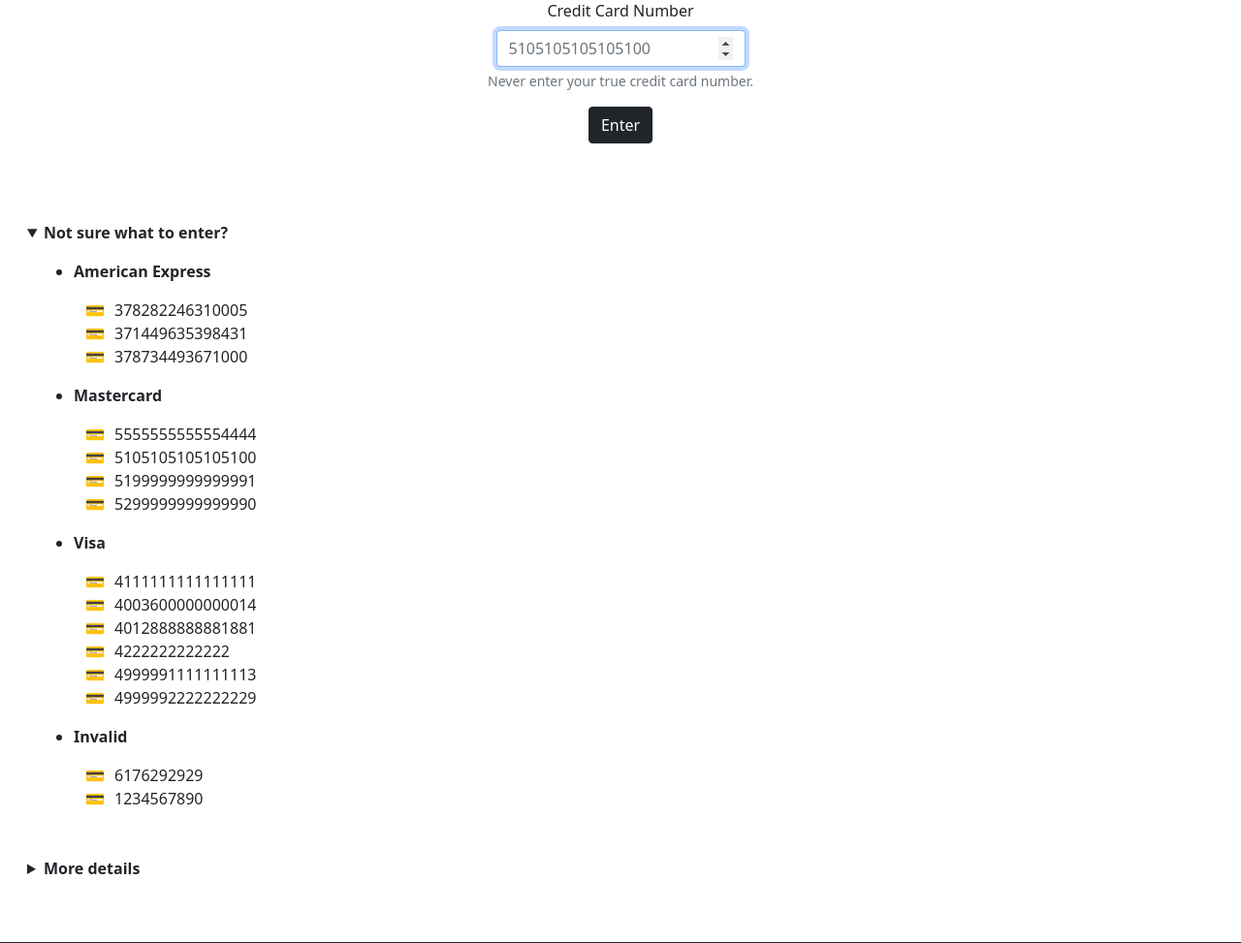
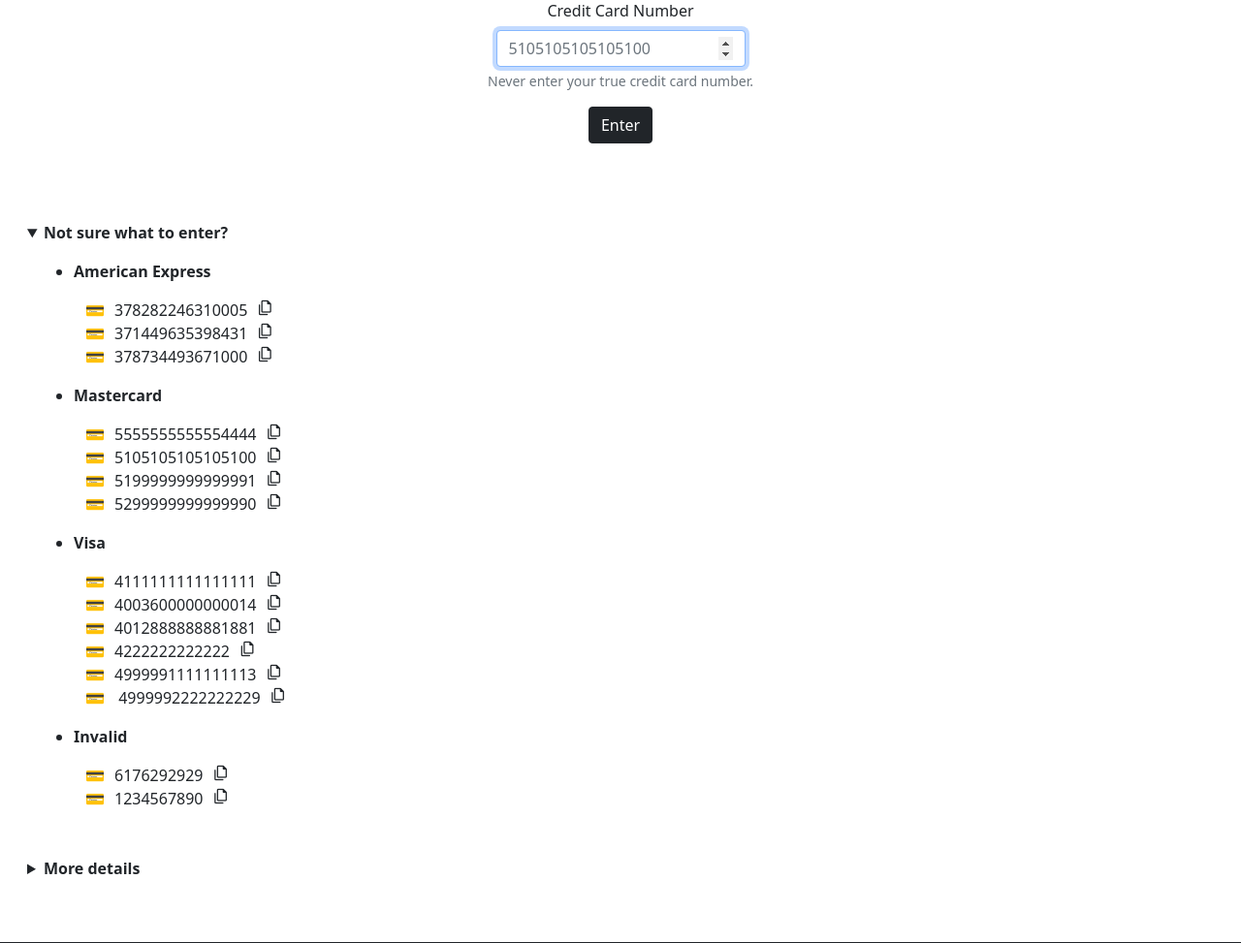
Before and after one commit to SiegfredLorelle/compiled-50, a Flask app: page /credit in a window 1280 px wide, after a click on "Not sure what to enter?". Shown: the part 262-1235 px from the top of the page at 97% size. Run offline with Flask 2, Linux system fonts and the light colour scheme; some libraries are stand-ins or nearby versions; some web fonts are replaced.

Commit message:
16th commit - add copy button in suggested card numbers in credit page but not yet working correctly

```diff
--- a/app.py
+++ b/app.py
@@ -104,7 +104,7 @@ def credit():
 
 
 # credit page
-# add js for copy on clipboard of numbers to test
+# add js for copy on clipboard of numbers to test and msg on hover that it copies
 # display the card with maybe the number
 
 
--- a/static/styles.css
+++ b/static/css/styles.css
@@ -183,3 +183,9 @@ footer p {
     margin-left: -20px;
     margin-right: 10px;
 }
+
+.credit-bullet li #copy-button {
+    font-size: 17px;
+    padding-left: 10px;
+
+}
--- /dev/null
+++ b/static/js/copy-clipboard.js
@@ -0,0 +1,7 @@
+// Make all copy buttons to listen to clicks which copies its sibling as clipboard then alert user
+
+document.querySelectorAll("#copy-button").forEach(item => {
+    item.addEventListener('click', () => {
+        alert(item.previousElementSibling.innerHTML)
+    })
+})
--- a/templates/credit.html
+++ b/templates/credit.html
@@ -24,36 +24,38 @@
             <li class="mx-3">
                 <p class="fw-bold">American Express</p>
                 <ul class="credit-bullet">
-                    <li>378282246310005</li>
-                    <li>371449635398431</li>
-                    <li class="pb-3">378734493671000</li>
+                    <li><span>378282246310005</span><span class="material-symbols-rounded" id="copy-button">file_copy</span></li>
+                    <li><span>371449635398431</span><span class="material-symbols-rounded" id="copy-button">file_copy</span></li>
+                    <li class="pb-3"><span>378734493671000</span><span class="material-symbols-rounded" id="copy-button">file_copy</span></li>
                 </ul>
             </li>
             <li class="mx-3">
                 <p class="fw-bold">Mastercard</p>
                 <ul class="credit-bullet">
-                    <li>5555555555554444</li>
-                    <li>5105105105105100</li>
-                    <li>5199999999999991</li>
-                    <li class="pb-3">5299999999999990</li>
+                    <li><span>5555555555554444</span><span class="material-symbols-rounded" id="copy-button">file_copy</span></li>
+                    <li><span>5105105105105100</span><span class="material-symbols-rounded" id="copy-button">file_copy</span></li>
+                    <li><span>5199999999999991</span><span class="material-symbols-rounded" id="copy-button">file_copy</span></li>
+                    <li class="pb-3"><span>5299999999999990</span><span class="material-symbols-rounded" id="copy-button">file_copy</span></li>
                 </ul>
             </li>
             <li class="mx-3">
                 <p class="fw-bold">Visa</p>
                 <ul class="credit-bullet">
-                    <li>4111111111111111</li>
-                    <li>4003600000000014</li>
-                    <li>4012888888881881</li>
-                    <li>4222222222222</li>
-                    <li>4999991111111113</li>
-                    <li class="pb-3">4999992222222229</li>
+                    <li><span>4111111111111111</span><span class="material-symbols-rounded" id="copy-button">file_copy</span></li>
+                    <li><span>4003600000000014</span><span class="material-symbols-rounded" id="copy-button">file_copy</span></li>
+                    <li><span>4012888888881881</span><span class="material-symbols-rounded" id="copy-button">file_copy</span></li>
+                    <li><span>4222222222222</span><span class="material-symbols-rounded" id="copy-button">file_copy</span></li>
+                    <li><span>4999991111111113</span><span class="material-symbols-rounded" id="copy-button">file_copy</span></li>
+                    <li class="pb-3">
+                        <span>4999992222222229</span><span class="material-symbols-rounded" id="copy-button">file_copy</span>
+                    </li>
                 </ul>
             </li>
             <li class="mx-3">
                 <p class="fw-bold">Invalid</p>
                 <ul class="credit-bullet">
-                    <li>6176292929</li>
-                    <li>1234567890</li>
+                    <li><span>6176292929</span><span class="material-symbols-rounded" id="copy-button">file_copy</span></li>
+                    <li><span>1234567890</span><span class="material-symbols-rounded" id="copy-button">file_copy</span></li>
                 </ul>
             </li>
         </ul>
@@ -91,6 +93,6 @@
 {% endif %}
 
 
-<!-- <script src="/static/script.js"></script> -->
+<script src="/static/js/copy-clipboard.js"></script>
 
 {% endblock %}
--- a/templates/index.html
+++ b/templates/index.html
@@ -16,9 +16,9 @@
         <link href="https://fonts.googleapis.com/css2?family=Barlow+Condensed:wght@300&display=swap" rel="stylesheet">
 
         <!-- https://fonts.google.com/icons?icon.query=stack -->
-        <link href="/static/icon.png" rel="icon">
+        <link href="/static/images/icon.png" rel="icon">
 
-        <link href="/static/styles.css" rel="stylesheet">
+        <link href="/static/css/styles.css" rel="stylesheet">
 
         <title>CS50 Compiled</title>
 
@@ -149,6 +149,6 @@
             </footer>
         </div>
 
-        <script src="/static/script.js"></script>
+        <script src="/static/js/mouse-track.js"></script>
 
     </body>
--- a/templates/layout.html
+++ b/templates/layout.html
@@ -17,13 +17,15 @@
         <link href="https://fonts.googleapis.com/css2?family=Silkscreen:wght@700&display=swap" rel="stylesheet">
         <link href="https://fonts.googleapis.com/css2?family=Kanit&display=swap" rel="stylesheet">
 
+        <link rel="stylesheet" href="https://fonts.googleapis.com/css2?family=Material+Symbols+Rounded:opsz,wght,FILL,GRAD@48,400,0,0" />
+
         <!-- https://fonts.google.com/icons?icon.platform=web&icon.style=Rounded -->
         <link rel="stylesheet" href="https://fonts.googleapis.com/css2?family=Material+Symbols+Rounded:opsz,wght,FILL,GRAD@48,400,0,0" />
 
         <!-- https://fonts.google.com/icons?icon.query=stack -->
-        <link href="/static/icon.png" rel="icon">
+        <link href="/static/images/icon.png" rel="icon">
 
-        <link href="/static/styles.css" rel="stylesheet">
+        <link href="/static/css/styles.css" rel="stylesheet">
 
         <title>CS50 Compiled - {% block title %}{% endblock %}</title>
 
```
Also changed, not shown: static/images/icon.png (renamed from static/icon.png), static/js/mouse-track.js (renamed from static/script.js).
